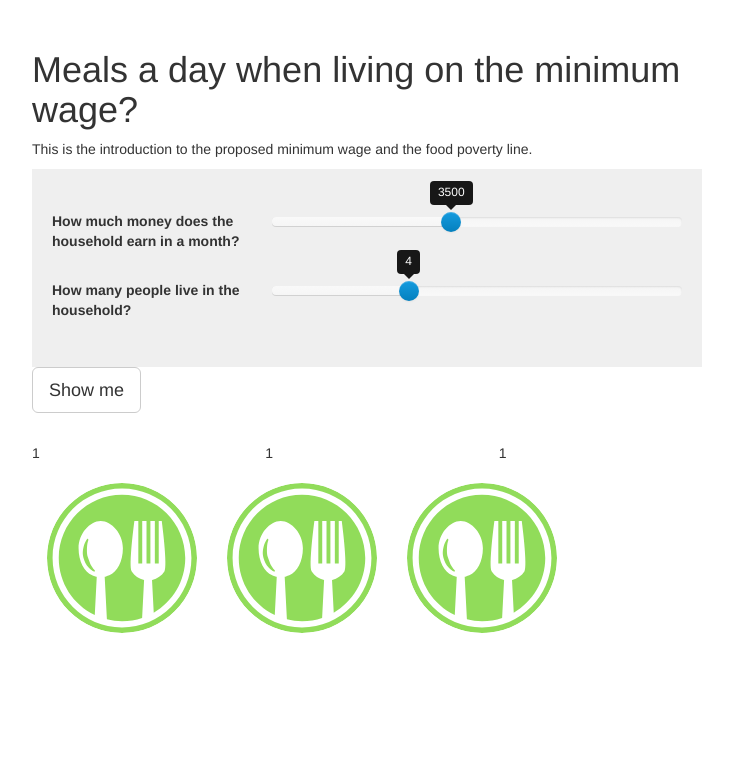
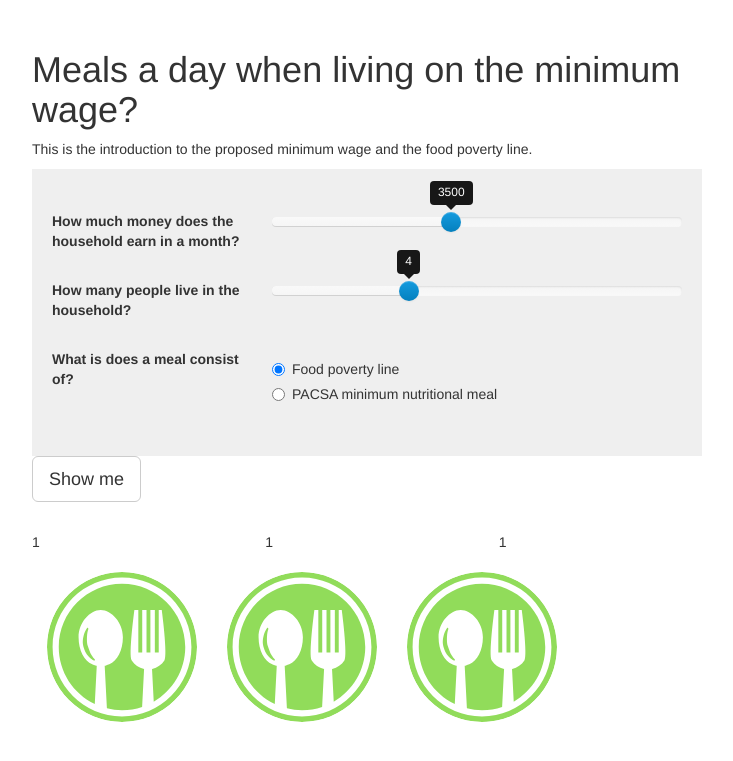
Before and after one commit to OpenUpSA/minimum-wage, a Jekyll site: the page built from index.html, in a window 1280 px wide. Shown: the top 761 px of the page, without its empty margins (273-1006 px from the left). Built offline with Jekyll 4.4.1, drawn with Linux system fonts in a browser that asks for light colours.

Commit message:
Add minimum nutritional plate option

```diff
--- a/index.html
+++ b/index.html
@@ -37,6 +37,26 @@ extra_css:
             <input id="hh-members" data-slider-id='hh-members-slider' type="number" data-slider-min="0" data-slider-max="12" data-slider-step="1" data-slider-value="4"/>
           </div>
         </div>
+
+        <div class="row">
+          <div class="col-sm-4">
+            <label for="meal" class="control-label">What is does a meal consist of?</label>
+          </div>
+          <div class="col-sm-8">
+            <form id="meal-options">
+              <div class="radio">
+                <label>
+                  <input type="radio" name="meal-option" id="meal-option-1" value="1" checked>Food poverty line
+                </label>
+              </div>
+              <div class="radio">
+                <label class="radio">
+                  <input type="radio" name="meal-option" id="meal-option-2" value="2">PACSA minimum nutritional meal
+                </label>
+              </div>
+            </form>
+          </div>
+        </div>
       </div>
 
       <button type="button" id="go-shop" class="btn btn-default btn-lg">Show me</button>
--- a/js/app.js
+++ b/js/app.js
@@ -23,8 +23,23 @@ $(window).on('load', function() {
     household.incomeSlider.on('slideStop', household.updateIncome);
     household.memberSlider.on('slideStop', household.updateMembers);
 
+    $('#meal-options').on('change', function() {
+      household.updateMealOption();
+    });
+
     function Household() {
       var self = this;
+
+      /*
+      Food Costs:
+      1: Food poverty line
+      2. PACSA minimum nutrional basket (10 500 kJ a day - June 2017)
+      */
+
+      self.foodCosts = {
+        '1': 498,
+        '2': 635,
+      };
 
       self.incomeSlider = $('#hh-income').slider({
         formatter: function(value) {
@@ -42,6 +57,7 @@ $(window).on('load', function() {
 
       self.income = parseInt($('#hh-income').val());
       self.members = parseInt($('#hh-members').val());
+      self.mealOption = parseInt($("input[name='meal-option']:checked").val());
 
       self.updateIncome = function(e) {
         self.income = e.value;
@@ -53,12 +69,16 @@ $(window).on('load', function() {
         meals.updateCoverage();
       };
 
+      self.updateMealOption = function () {
+        self.mealOption = parseInt($("input[name='meal-option']:checked").val());
+        meals.updateCoverage();
+      }
+
     }
 
     function Meals() {
       var self = this;
       var meals = 3;
-      var fpl = 498; // Food Poverty Line
 
       self.costCoverage = calcCoverage();
       drawPlates();
@@ -69,7 +89,8 @@ $(window).on('load', function() {
       };
 
       function calcCoverage() {
-        var coverage = (household.income / household.members) / fpl;
+        var foodCost = household.foodCosts[household.mealOption];
+        var coverage = (household.income / household.members) / foodCost;
         return (coverage > 1) ? 1 : coverage;
       }
 
```
